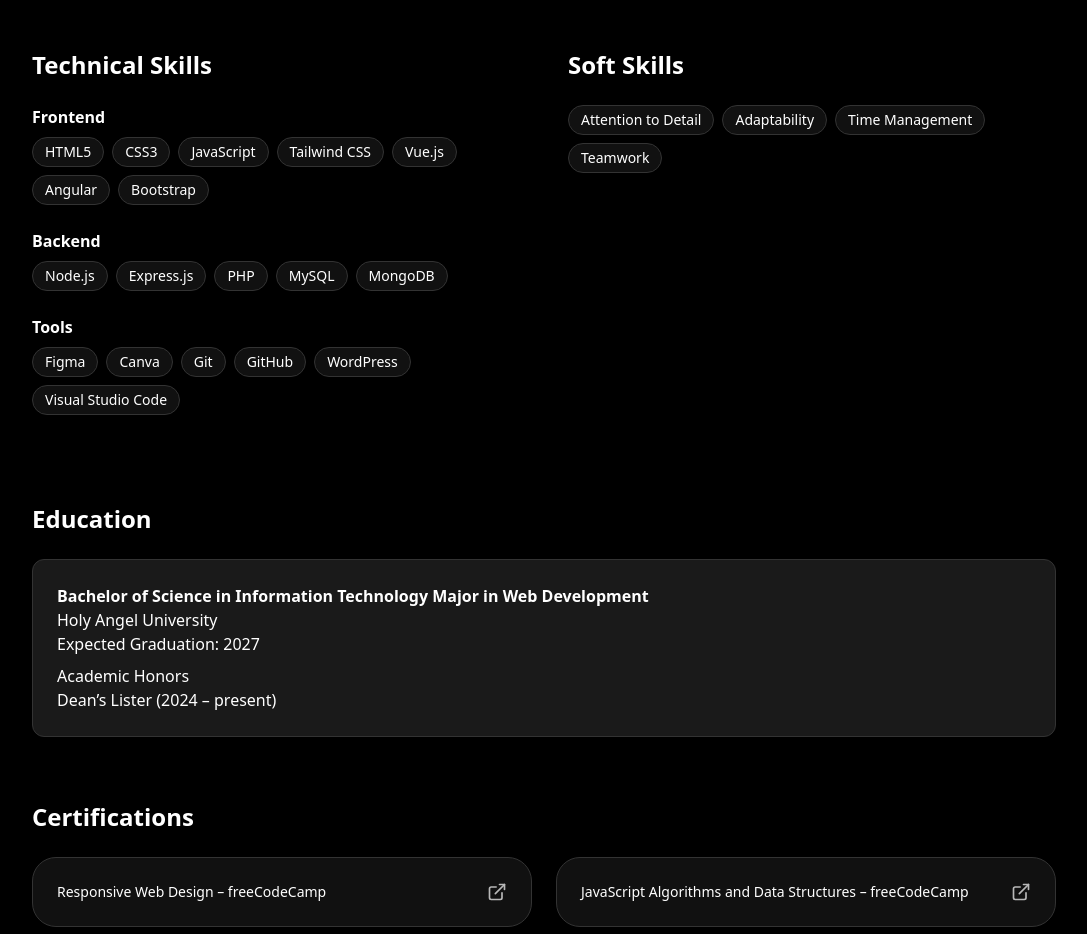
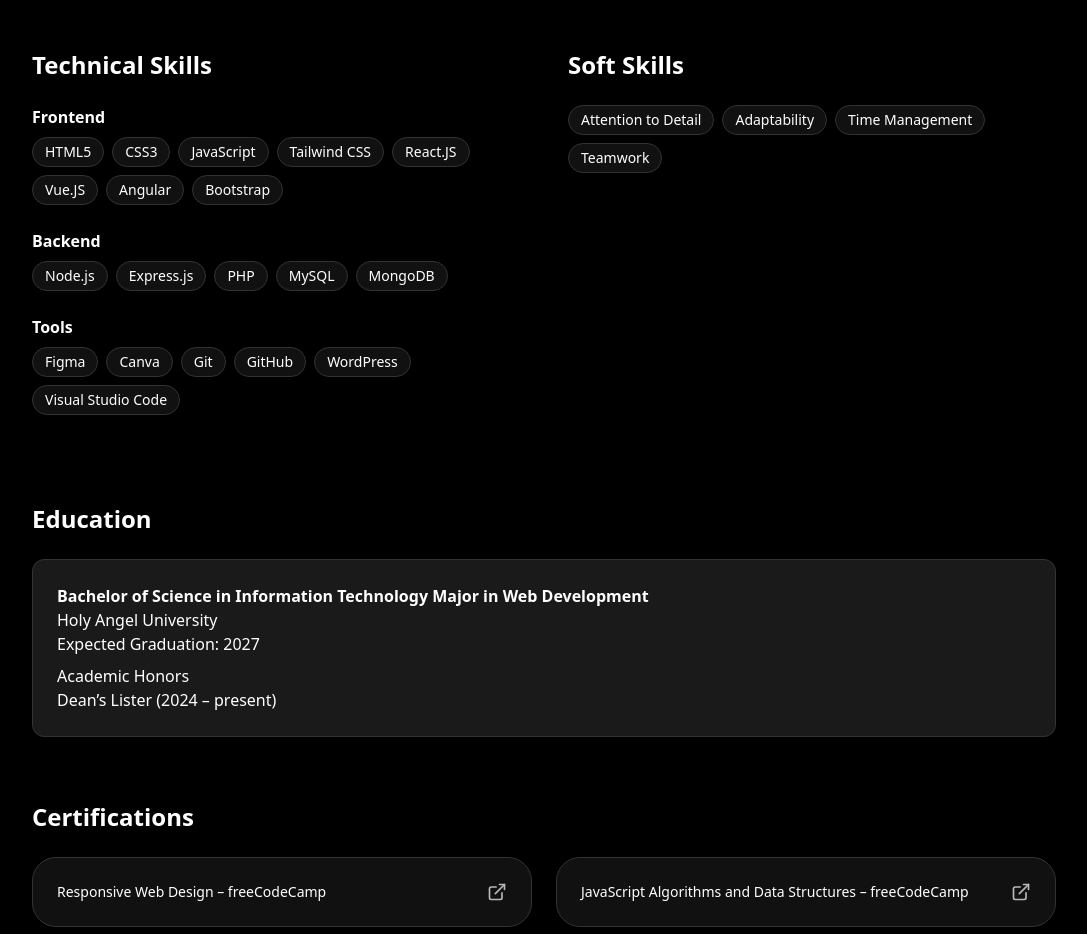
Before and after one commit to mpangilinann/Portfolio, a React (Vite) app: page /resume in a window 1280 px wide. Shown: the part 1300-2234 px from the top of the page, without its empty margins (96-1183 px from the left). Built offline with nearby package versions, Linux system fonts and the light colour scheme.

Commit message:
update tech stack

```diff
--- a/src/pages/Projects.jsx
+++ b/src/pages/Projects.jsx
@@ -18,7 +18,7 @@ export default function Projects() {
       description: "Full-stack quiz and flashcard learning platform built to help students track progress and master subjects.",
       fullDescription: "Flashify is a full-stack learning platform designed to help students study more efficiently through quizzes and flashcards. The platform includes authentication using JWT, a responsive dashboard to manage quizzes, and result tracking to monitor performance. Built using a modern MERN-style architecture.",
       image: "/flashify.png",
-      techStack: ["MongoDB", "Express.js", "React.js", "Node.js", "JWT", "TailwindCSS"],
+      techStack: ["MongoDB", "Express.js", "React.JS", "Node.js", "JWT", "TailwindCSS"],
       features: ["JWT Auth", "Quiz CRUD", "Flashcard Mode", "Performance Analytics", "Responsive Dashboard"],
       github: "https://github.com/mpangilinann/Flashify",
       live: "https://flashifylearn.vercel.app/"
@@ -42,7 +42,7 @@ export default function Projects() {
       description: "Elegant e-commerce platform for a specialty coffee shop with integrated product filtering.",
       fullDescription: "The Coffee Lab & Lounge allows enthusiasts to explore specialty coffee. Users can browse menus, filter by iced/hot/specialty drinks, learn about the bean-to-cup process, and manage a shopping cart.",
       image: "thecoffeelab.png",
-      techStack: ['ReactJS', 'TailwindCSS', 'Framer Motion', 'Lucide React', 'React Router'],
+      techStack: ['React.JS', 'TailwindCSS', 'Framer Motion', 'Lucide React', 'React Router'],
       features: ["Product Filtering", "Shopping Cart", "Search Functionality", "Educational Content", "Smooth Animations"],
       github: "https://github.com/mpangilinann/The-Coffee-Lab-Lounge",
       live: "https://thecoffeelabandloungue.vercel.app/",
--- a/src/pages/Resume.jsx
+++ b/src/pages/Resume.jsx
@@ -34,7 +34,7 @@ export default function Resume() {
   ];
 
   const skills = {
-    frontend: ["HTML5", "CSS3", "JavaScript", "Tailwind CSS", "Vue.js", "Angular", "Bootstrap"],
+    frontend: ["HTML5", "CSS3", "JavaScript", "Tailwind CSS", "React.JS", "Vue.JS", "Angular", "Bootstrap"],
     backend: ["Node.js", "Express.js", "PHP", "MySQL", "MongoDB"],
     tools: ["Figma", "Canva", "Git", "GitHub", "WordPress", "Visual Studio Code"],
   };
```
